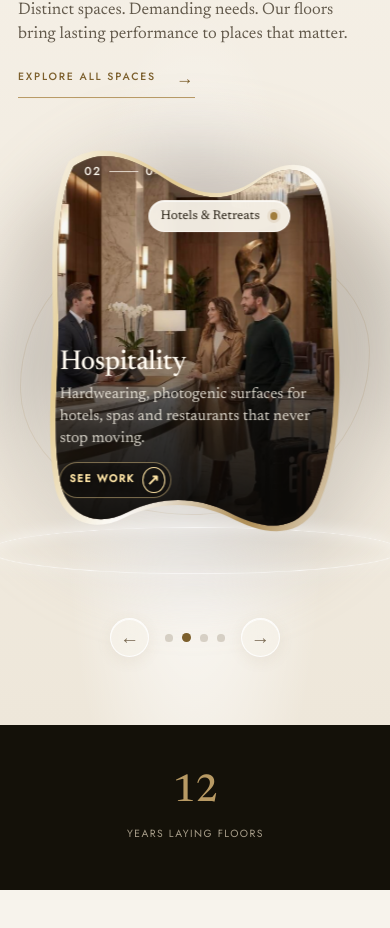
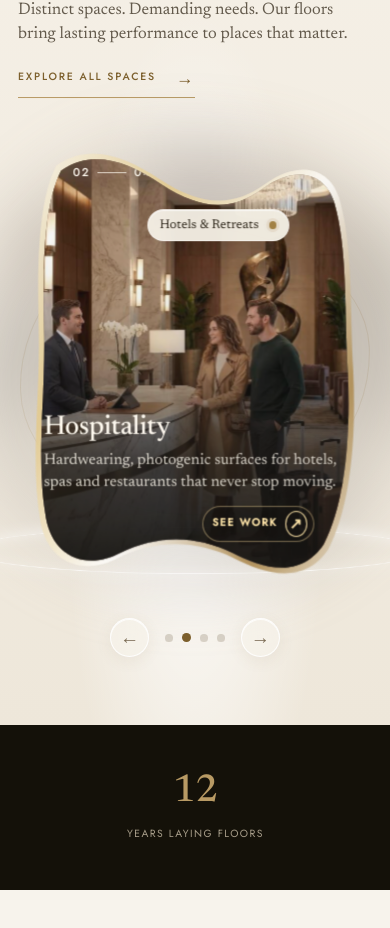
Before and after one commit to Terranova-dev/terranova-website, a Next.js app: page / in a window 390 px wide. Shown: the part 4253-5181 px from the top of the page. Built offline with nearby package versions, Linux system fonts and the light colour scheme.

Commit message:
style: update solution card styles and transition durations for improved visual appeal

```diff
--- a/src/app/sections.css
+++ b/src/app/sections.css
@@ -502,14 +502,14 @@ h4 {
   color: var(--on-dark);
   transform-style: preserve-3d;
   transition:
-    left 850ms var(--ease),
-    right 850ms var(--ease),
-    top 850ms var(--ease),
-    width 850ms var(--ease),
-    height 850ms var(--ease),
-    opacity 650ms ease,
-    filter 850ms ease,
-    transform 850ms var(--ease);
+    left 4s var(--ease),
+    right 4s var(--ease),
+    top 4s var(--ease),
+    width 4s var(--ease),
+    height 4s var(--ease),
+    opacity 4s ease,
+    filter 4s ease,
+    transform 4s var(--ease);
   will-change: transform, opacity;
 }
 
@@ -611,7 +611,7 @@ h4 {
 .solution-card__badge {
   position: absolute;
   z-index: 2;
-  top: clamp(1.5rem, 3vw, 2rem);
+  top: clamp(3.5rem, 3vw, 2rem);
   display: inline-flex;
   align-items: center;
 }
@@ -673,6 +673,9 @@ h4 {
 }
 
 .solution-card__copy {
+  display: flex;
+  flex-direction: column;
+  flex: 1;
   min-width: 0;
 }
 
@@ -694,8 +697,10 @@ h4 {
 .solution-card__link {
   display: inline-flex;
   align-items: center;
+  align-self: flex-end;
   gap: 0.5rem;
   margin-top: 0.75rem;
+  transform: translate(-2rem, -2rem);
   padding: 0.25rem 0.35rem 0.25rem 0.55rem;
   border: 1px solid rgba(240, 212, 147, 0.48);
   border-radius: 999px;
@@ -2160,13 +2165,14 @@ h4 {
   }
 
   .solutions__stage {
+    width: calc(100% + var(--gutter) + var(--gutter));
     height: min(34rem, 122vw);
-    min-height: 28rem;
+    margin-inline: calc(0rem - var(--gutter));
   }
 
   .solution-card--center {
     width: 87%;
-    height: 85%;
+    height: 94%;
   }
 
   .solution-card--left,
@@ -2187,8 +2193,8 @@ h4 {
   }
 
   .solution-card__badge {
-    top: 4rem;
-    right: 19%;
+    /* top: 4rem; */
+    right: calc(19% + 0.65rem);
     padding: 0.56rem 0.72rem;
     font-size: 0.78rem;
   }
@@ -2206,6 +2212,11 @@ h4 {
   .solution-card__text {
     margin-top: 0.5rem;
     font-size: 0.96rem;
+  }
+
+  .solution-card__link {
+    align-self: flex-end;
+    transform: translateX(-2rem);
   }
 
   .solution-card__qualities {
--- a/src/components/Solutions.tsx
+++ b/src/components/Solutions.tsx
@@ -9,29 +9,25 @@ const solutions = [
     name: "Private Residences",
     text: "Floors that anchor a home — quiet, tactile and made to live with for decades.",
     image: "/assets/private.jpg",
-    badge: "Private Residences",
-    qualities: ["Timeless", "Natural", "Personal"],
+    badge: "Private Residences"
   },
   {
     name: "Hospitality",
     text: "Hardwearing, photogenic surfaces for hotels, spas and restaurants that never stop moving.",
     image: "/assets/hospitality.jpg",
-    badge: "Hotels & Retreats",
-    qualities: ["Welcoming", "Resilient", "Distinctive"],
+    badge: "Hotels & Retreats"
   },
   {
     name: "Workplace & Commercial",
     text: "Seamless, durable floors engineered for footfall, acoustics and a considered first impression.",
     image: "/assets/workplace.jpg",
-    badge: "Workplace",
-    qualities: ["Considered", "Durable", "Quiet"],
+    badge: "Workplace"
   },
   {
     name: "Retail & Galleries",
     text: "Distinctive floors that frame the product and define a flagship’s sense of place.",
     image: "/assets/retail.jpg",
-    badge: "Retail & Culture",
-    qualities: ["Expressive", "Tactile", "Purposeful"],
+    badge: "Retail & Culture"
   },
 ];
 
@@ -44,7 +40,7 @@ export default function Solutions() {
 
     const timer = window.setInterval(() => {
       setActiveIndex((current) => (current + 1) % solutions.length);
-    }, 6200);
+    }, 4000);
 
     return () => window.clearInterval(timer);
   }, [paused]);
@@ -133,9 +129,6 @@ export default function Solutions() {
                           See work <span aria-hidden="true">↗</span>
                         </Link>
                       </div>
-                      <ul className="solution-card__qualities" aria-label="Floor qualities">
-                        {solution.qualities.map((quality) => <li key={quality}>{quality}</li>)}
-                      </ul>
                     </div>
                   </div>
                 </article>
```
